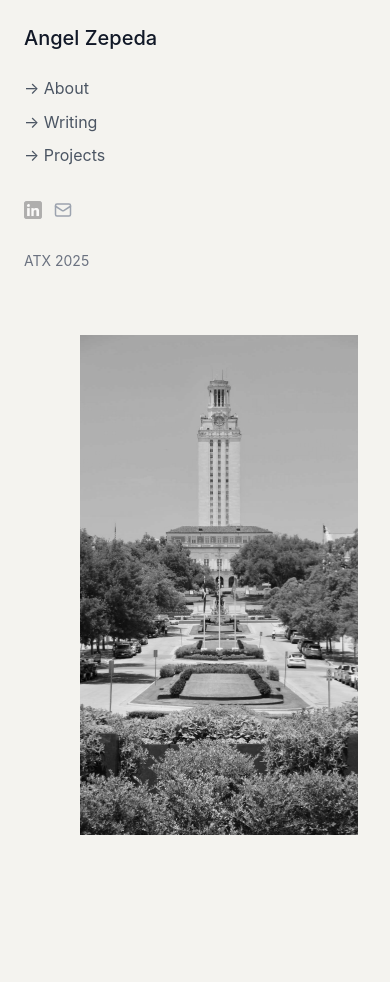
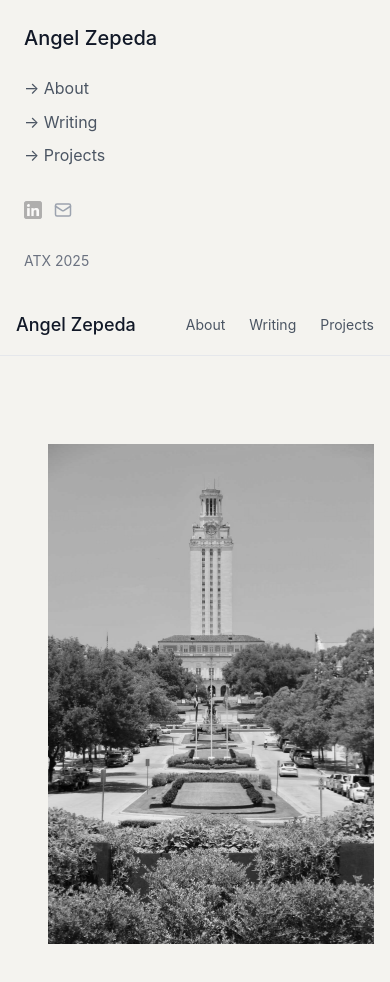
Before and after one commit to tenshir00/site-1, a React (Vite) app: page / in a window 390 px wide. Shown: the top 982 px of the page. Built offline with nearby package versions, Linux system fonts and the light colour scheme; no server answers; a web font is replaced by a local one.

Commit message:
Updated App.tsx

```diff
--- a/src/App.tsx
+++ b/src/App.tsx
@@ -50,6 +50,16 @@ useEffect(() => {
     }, 200);
   };
 
+  const handleNavigation = (path: string, section: string) => {
+    navigate(path);
+    onSectionChange(section);
+  };
+
+  const handleLogoClick = () => {
+    navigate('/');
+    onSectionChange('landing');
+  };
+
   const renderLandingContent = () => (
     <div className="flex items-start h-screen pl-8 pt-2 lg:items-center lg:pt-0">
       <div
@@ -83,6 +93,7 @@ useEffect(() => {
 
   return (
     <div className="min-h-screen bg-[#F4F3EF]">
+      {/* Desktop Sidebar */}
       {isMainRoute && (
         <Sidebar
           currentView={actualCurrentView}
@@ -91,11 +102,58 @@ useEffect(() => {
         />
       )}
 
-      <main className={isMainRoute ? "ml-48" : ""}>
+      {/* Mobile Navigation Bar */}
+      {isMainRoute && (
+        <div className="lg:hidden fixed top-0 left-0 right-0 bg-[#F4F3EF] p-4 z-50 border-b border-gray-200">
+          <div className="flex items-center justify-between">
+            <button
+              onClick={handleLogoClick}
+              className="text-lg font-medium text-gray-900 hover:text-[#BF5700] transition-colors"
+            >
+              Angel Zepeda
+            </button>
+
+            <nav className="flex space-x-6">
+              <button
+                onClick={() => handleNavigation('/about', 'about')}
+                className={`text-sm transition-colors ${
+                  actualCurrentView === 'about'
+                    ? 'text-[#BF5700]'
+                    : 'text-gray-600 hover:text-[#BF5700]'
+                }`}
+              >
+                About
+              </button>
+              <button
+                onClick={() => handleNavigation('/writing', 'writing')}
+                className={`text-sm transition-colors ${
+                  actualCurrentView === 'writing'
+                    ? 'text-[#BF5700]'
+                    : 'text-gray-600 hover:text-[#BF5700]'
+                }`}
+              >
+                Writing
+              </button>
+              <button
+                onClick={() => handleNavigation('/projects', 'projects')}
+                className={`text-sm transition-colors ${
+                  actualCurrentView === 'projects'
+                    ? 'text-[#BF5700]'
+                    : 'text-gray-600 hover:text-[#BF5700]'
+                }`}
+              >
+                Projects
+              </button>
+            </nav>
+          </div>
+        </div>
+      )}
+
+      <main className={isMainRoute ? "lg:ml-48" : ""}>
         <Routes>
           <Route path="/" element={
-            <div className={isMainRoute ? 'pt-8 pb-0 pl-12 pr-8' : ''}>
-              <div className={isMainRoute ? 'max-w-5xl' : ''}>
+            <div className={isMainRoute ? 'pt-20 lg:pt-8 pb-0 px-4 lg:pl-12 lg:pr-8' : ''}>
+              <div className={isMainRoute ? 'max-w-5xl mx-auto lg:mx-0' : ''}>
                 <div className={`transition-all duration-1000 ${
                   isTransitioning
                     ? 'opacity-0 transform translate-y-4'
@@ -108,8 +166,8 @@ useEffect(() => {
           } />
 
           <Route path="/about" element={
-            <div className="p-8 pl-12">
-              <div className="max-w-5xl">
+            <div className="pt-20 lg:pt-8 pb-8 px-4 lg:pl-12 lg:pr-8">
+              <div className="max-w-5xl mx-auto lg:mx-0">
                 <div className={`transition-all duration-1000 ${
                   isTransitioning
                     ? 'opacity-0 transform translate-y-4'
@@ -122,8 +180,8 @@ useEffect(() => {
           } />
 
           <Route path="/writing" element={
-            <div className="p-8 pl-12">
-              <div className="max-w-5xl">
+            <div className="pt-20 lg:pt-8 pb-8 px-4 lg:pl-12 lg:pr-8">
+              <div className="max-w-5xl mx-auto lg:mx-0">
                 <div className={`transition-all duration-1000 ${
                   isTransitioning
                     ? 'opacity-0 transform translate-y-4'
@@ -136,8 +194,8 @@ useEffect(() => {
           } />
 
           <Route path="/projects" element={
-            <div className="p-8 pl-12">
-              <div className="max-w-5xl">
+            <div className="pt-20 lg:pt-8 pb-8 px-4 lg:pl-12 lg:pr-8">
+              <div className="max-w-5xl mx-auto lg:mx-0">
                 <div className={`transition-all duration-1000 ${
                   isTransitioning
                     ? 'opacity-0 transform translate-y-4'
```
